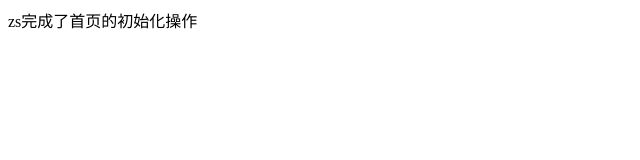
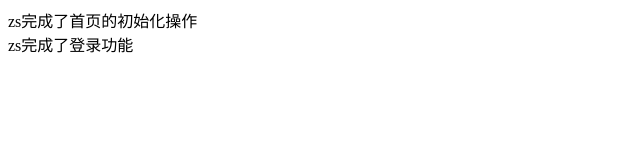
Before and after one commit to WF-1314/first, a plain HTML site: page index.html in a window 1280 px wide. Shown: the whole page, without its empty margins (0-640 px from the left). Drawn offline with Linux system fonts and the light colour scheme.

Commit message:
zs完成了登录功能

```diff
--- a/index.html
+++ b/index.html
@@ -8,5 +8,6 @@
 </head>
 <body>
   <div>zs完成了首页的初始化操作</div>
+  <div>zs完成了登录功能</div>
 </body>
 </html>
--- /dev/null
+++ b/login.js
@@ -0,0 +1 @@
+console.log('zs完成了登录功能');
```
